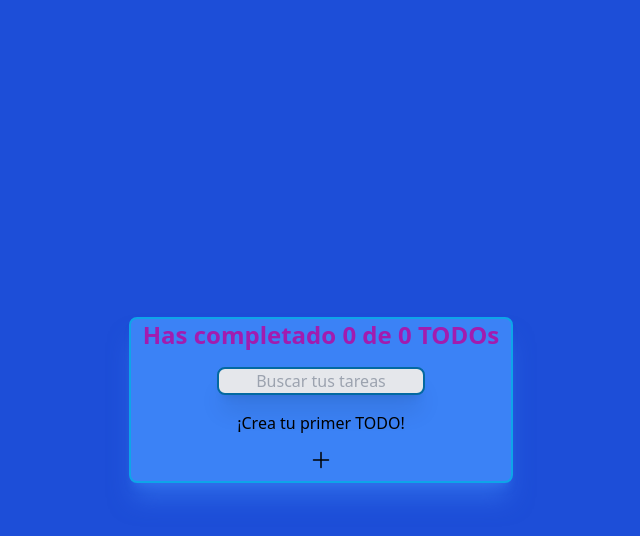
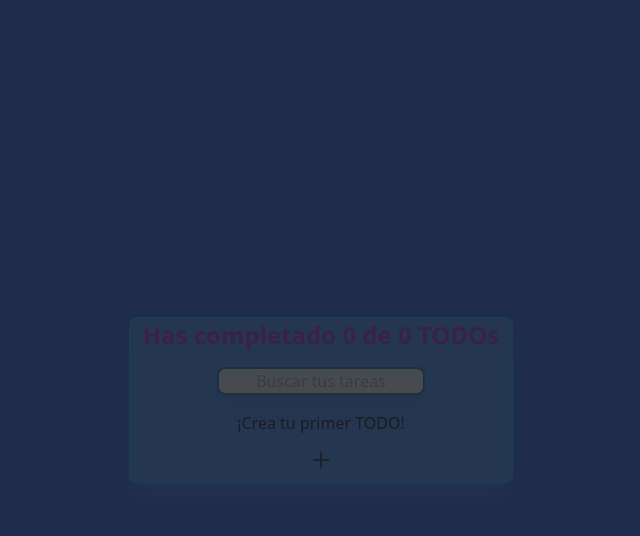
Before and after one commit to juandamari/reactP, a React (Vite) app in the folder lista de mercado/: page / in a window 1280 px wide. Both pictures are taken after a click on the button 640 px from the left and 463 px from the top of the page. Shown: the top 536 px of the page, without its empty margins (319-959 px from the left). Built offline with nearby package versions, Linux system fonts and the light colour scheme.

Commit message:
terminacion del modal, inicando integracion toggle

```diff
--- a/lista de mercado/index.html
+++ b/lista de mercado/index.html
@@ -8,6 +8,7 @@
   </head>
   <body>
     <div id="root"></div>
+    <div id="modal"></div>
     <script type="module" src="src/main.jsx"></script>
   </body>
 </html>
--- a/lista de mercado/src/App/AppUI.jsx
+++ b/lista de mercado/src/App/AppUI.jsx
@@ -6,6 +6,7 @@ import {TodoSearch} from '../TodoSearch' //pascal case
 import {CreateTodoButton} from '../CreateTodoButton'
 import { TodoItem } from '../TodoItem'
 import { LoadingPage } from "../NotFound/NotFound";
+import { Modal} from '../Modal'
 
 export function AppUI() {
   const {
@@ -14,6 +15,8 @@ export function AppUI() {
     searchedTodos,
     completeTodo,
     deleteTodo,
+    openModal,
+    setOpenModal,
   } = useContext(TodoContext); //aca llama directamente los parametros en vez de poner 'value' a cada propiedad que lo necesite, por ser función
 
     return (
@@ -38,7 +41,14 @@ export function AppUI() {
             ))}
           </TodoList>
 
-          <CreateTodoButton></CreateTodoButton>
+          {!!openModal && (
+            <Modal>
+              <p>{searchedTodos[1]?.text}</p>
+            </Modal>
+          )}
+
+          <CreateTodoButton setOpenModal={setOpenModal}/>
+
         </div>
       </section>
     )
--- a/lista de mercado/src/CreateTodoButton/index.jsx
+++ b/lista de mercado/src/CreateTodoButton/index.jsx
@@ -2,8 +2,11 @@ import React from "react";
 
 
 export function CreateTodoButton(props) {
+    const onClickButton = () => {
+        props.setOpenModal(true);
+    };
     return(
-        <button>
+        <button onClick={onClickButton}>
             <svg xmlns="http://www.w3.org/2000/svg" fill="none" viewBox="0 0 24 24" strokeWidth={1.5} stroke="currentColor" className="w-6 h-6 animate-bounce">
             <path strokeLinecap="round" strokeLinejoin="round" d="M12 4.5v15m7.5-7.5h-15" />
             </svg>
--- /dev/null
+++ b/lista de mercado/src/Modal/index.jsx
@@ -0,0 +1,12 @@
+import React from "react";
+import { createPortal } from "react-dom";
+import './modal.css'
+
+export function Modal({ children }){
+    return createPortal (
+        <div className="ModalBackground">
+            {children}
+        </div>,
+        document.getElementById('modal')
+    )
+}
--- /dev/null
+++ b/lista de mercado/src/Modal/modal.css
@@ -0,0 +1,12 @@
+.ModalBackground {
+    background: rgba(32,35,41,.8);
+    position: fixed;
+    top: -10px;
+    left: -10px;
+    right: -10px;
+    bottom: -10px;
+    display: flex;
+    justify-content: center;
+    align-items: center;
+    color: white;
+  }
--- a/lista de mercado/src/TodoContext/index.jsx
+++ b/lista de mercado/src/TodoContext/index.jsx
@@ -12,6 +12,13 @@ function TodoProvider(props) {
     error,
   } = useLocalStorage('TODOS_V1', []);
   const [searchValue, setSearchValue] = useState('');
+  const [ openModal, setOpenModal] = useState(false);
+  const [toggle, setToggle] = useState(true);
+
+
+  const handleClick = () => {
+    setToggle(!toggle)
+  }
 
   const completedTodos = todos.filter(todo => todo.completed).length;
   const totalTodos = todos.length;
@@ -53,6 +60,9 @@ function TodoProvider(props) {
       searchedTodos,
       completeTodo,
       deleteTodo,
+      openModal,
+      setOpenModal,
+      handleClick
     }}>
       {props.children}
     </TodoContext.Provider>
--- a/lista de mercado/src/TodoItem/index.jsx
+++ b/lista de mercado/src/TodoItem/index.jsx
@@ -2,21 +2,20 @@ import React from "react";
 
 export function TodoItem (props){
     return(
-        <div className="ml-8 shadow-md w-80 mb-2.5 rounded border-2 border-sky-500 place-content-center">
-            <li className="list-none p-6 flex justify-between">
+            <li className="ml-8 shadow-md w-80 mb-2.5 rounded border-2 border-sky-500 place-content-center list-none p-6 flex justify-between">
                 <span onClick={props.onComplete}>
                     <svg xmlns="http://www.w3.org/2000/svg" fill="none" viewBox="0 0 24 24" strokeWidth={1.5} stroke="currentColor" className="justify-items-center w-6 h-6 transition ease-in-out delay-150 hover:-translate-y-1 hover:scale-110 hover:bg-green-500 duration-300">
                     <path strokeLinecap="round" strokeLinejoin="round" d="M4.5 12.75l6 6 9-13.5" />
                 </svg>
+                </span>
 
-                </span>
                 <p className={`${props.completed && 'line-through'}`} >{props.text}</p>
+
                 <span onClick={props.onDelete}>
                     <svg xmlns="http://www.w3.org/2000/svg" fill="none" viewBox="0 0 24 24" strokeWidth={1.5} stroke="currentColor" className="w-6 h-6 hover:animate-spin hover:bg-red-400">
                     <path strokeLinecap="round" strokeLinejoin="round" d="M6 18L18 6M6 6l12 12" />
                     </svg>
                 </span>
             </li>
-        </div>
     )
 }
```
Also changed, not shown: lista de mercado/src/main.jsx (line endings or trailing spaces).
